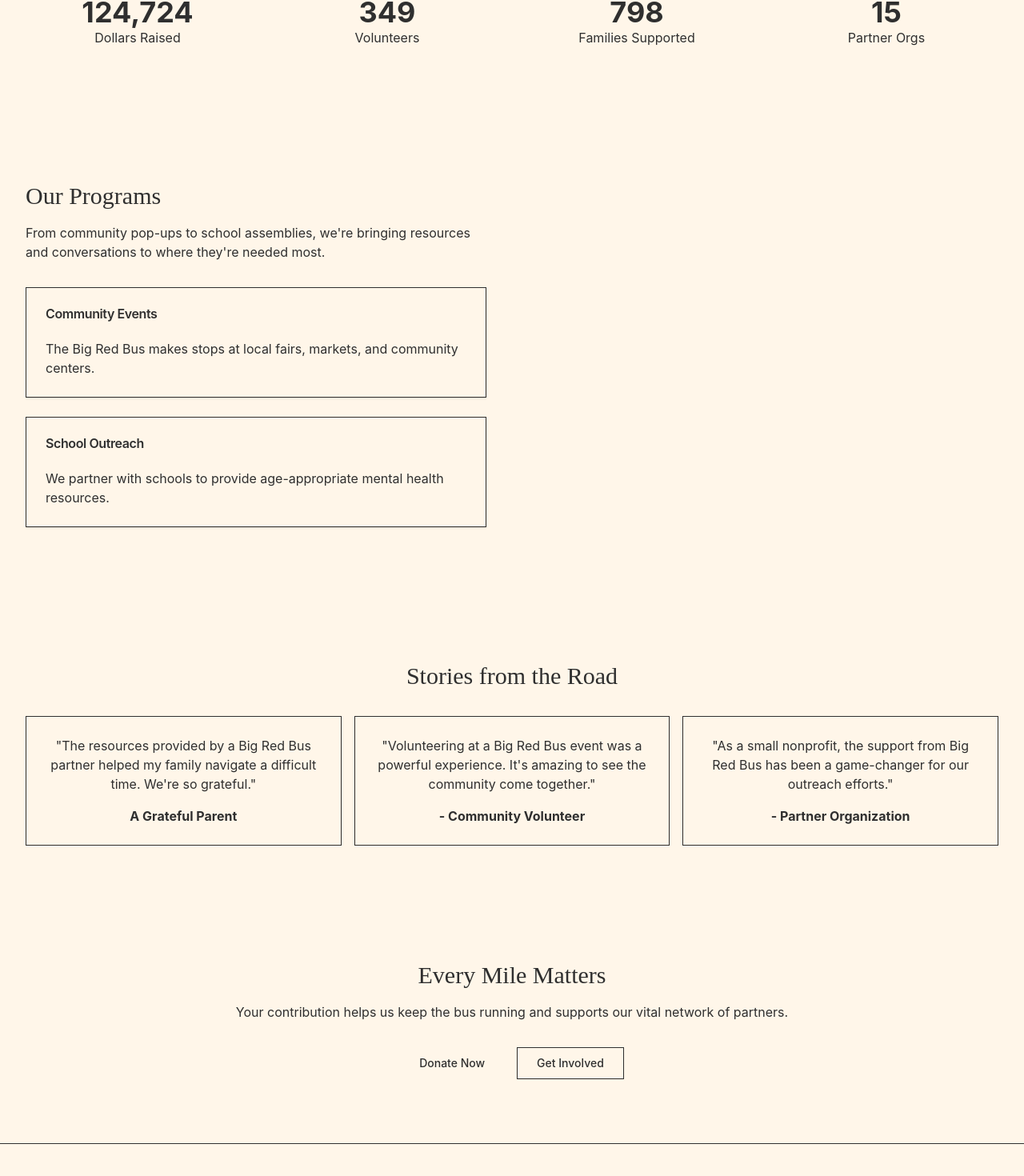
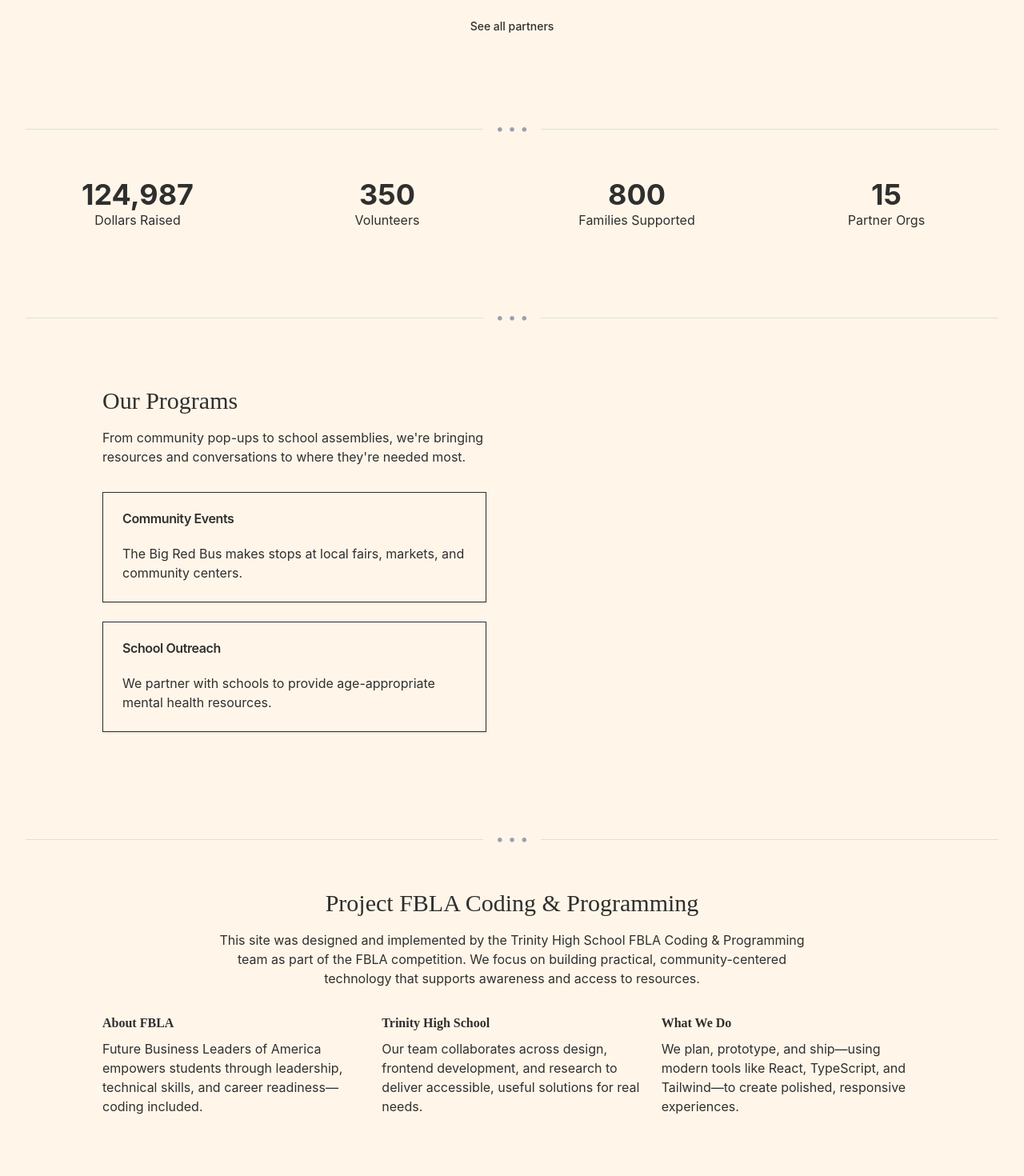
Before and after one commit to SeanSpon/FBLA-Coding-And-Programming, a React (Vite) app in the folder big-red-bus/: page / in a window 1280 px wide. Shown: the part 1226-2696 px from the top of the page at 80% size. Built offline with nearby package versions, Linux system fonts and the light colour scheme.

Commit message:
feat(ui): add SectionDivider page breaks; center programs layout; add FBLA/Trinity intro section on Home and Programs

```diff
--- /dev/null
+++ b/big-red-bus/src/components/SectionDivider.tsx
@@ -0,0 +1,11 @@
+export function SectionDivider({ className = "" }: { className?: string }) {
+  return (
+    <div className={`flex items-center my-12 ${className}`} aria-hidden="true">
+      <div className="flex-grow border-t border-gray-300/70 dark:border-gray-700/70" />
+      <span className="mx-4 text-gray-400 select-none text-lg">• • •</span>
+      <div className="flex-grow border-t border-gray-300/70 dark:border-gray-700/70" />
+    </div>
+  );
+}
+
+export default SectionDivider;
--- a/big-red-bus/src/pages/Home.tsx
+++ b/big-red-bus/src/pages/Home.tsx
@@ -13,6 +13,7 @@ import { partners } from "@/lib/data/partners";
 import { stories } from "@/lib/data/stories";
 import { Metric } from "@/components/Metric";
 import { Reveal } from "@/components/Reveal";
+import { SectionDivider } from "@/components/SectionDivider";
 
 export default function Home() {
   return (
@@ -39,6 +40,8 @@ export default function Home() {
           </div>
         </Reveal>
       </section>
+
+      <SectionDivider />
 
       {/* Mission Snapshot */}
       <Reveal>
@@ -76,6 +79,8 @@ export default function Home() {
         </section>
       </Reveal>
 
+  <SectionDivider />
+
       {/* Featured Partners */}
       <Reveal>
         <section className="text-center">
@@ -96,6 +101,8 @@ export default function Home() {
         </section>
       </Reveal>
 
+      <SectionDivider />
+
       {/* Impact Highlights */}
       <Reveal>
         <section>
@@ -108,10 +115,12 @@ export default function Home() {
         </section>
       </Reveal>
 
+      <SectionDivider />
+
       {/* Programs Preview */}
       <Reveal>
         <section>
-          <div className="grid md:grid-cols-2 gap-16 items-center">
+          <div className="grid md:grid-cols-2 gap-16 items-center max-w-5xl mx-auto">
             <div>
               <h2 className="text-3xl font-heading mb-4">Our Programs</h2>
               <p className="text-warm-gray mb-8">
@@ -139,6 +148,32 @@ export default function Home() {
             <div>
               {/* Placeholder for an illustration */}
               <div className="bg-sage rounded-lg aspect-square"></div>
+            </div>
+          </div>
+        </section>
+      </Reveal>
+
+      <SectionDivider />
+
+      {/* About FBLA/Trinity */}
+      <Reveal>
+        <section className="text-center">
+          <h2 className="text-3xl font-heading mb-4">Project FBLA Coding & Programming</h2>
+          <p className="text-warm-gray max-w-3xl mx-auto">
+            This site was designed and implemented by the Trinity High School FBLA Coding & Programming team as part of the FBLA competition. We focus on building practical, community-centered technology that supports awareness and access to resources.
+          </p>
+          <div className="mt-8 grid md:grid-cols-3 gap-6 text-left max-w-5xl mx-auto">
+            <div>
+              <h3 className="font-semibold mb-2">About FBLA</h3>
+              <p className="text-warm-gray">Future Business Leaders of America empowers students through leadership, technical skills, and career readiness—coding included.</p>
+            </div>
+            <div>
+              <h3 className="font-semibold mb-2">Trinity High School</h3>
+              <p className="text-warm-gray">Our team collaborates across design, frontend development, and research to deliver accessible, useful solutions for real needs.</p>
+            </div>
+            <div>
+              <h3 className="font-semibold mb-2">What We Do</h3>
+              <p className="text-warm-gray">We plan, prototype, and ship—using modern tools like React, TypeScript, and Tailwind—to create polished, responsive experiences.</p>
             </div>
           </div>
         </section>
--- a/big-red-bus/src/pages/Programs.tsx
+++ b/big-red-bus/src/pages/Programs.tsx
@@ -1,6 +1,7 @@
 import { Button } from "@/components/ui/button";
 import { Card, CardContent, CardHeader, CardTitle } from "@/components/ui/card";
 import { Reveal } from "@/components/Reveal";
+import { SectionDivider } from "@/components/SectionDivider";
 
 export default function Programs() {
   return (
@@ -14,9 +15,11 @@ export default function Programs() {
         </section>
       </Reveal>
 
+      <SectionDivider />
+
       {/* Community Events */}
       <Reveal>
-        <section className="grid md:grid-cols-2 gap-16 items-center">
+        <section className="grid md:grid-cols-2 gap-16 items-center max-w-5xl mx-auto">
           <div className="bg-blush rounded-lg aspect-square"></div>
           <div>
             <h2 className="text-3xl font-heading mb-4">Community Events</h2>
@@ -40,9 +43,11 @@ export default function Programs() {
         </section>
       </Reveal>
 
+      <SectionDivider />
+
       {/* School Outreach */}
       <Reveal>
-        <section className="grid md:grid-cols-2 gap-16 items-center">
+        <section className="grid md:grid-cols-2 gap-16 items-center max-w-5xl mx-auto">
           <div className="order-last md:order-first">
             <h2 className="text-3xl font-heading mb-4">School Outreach</h2>
             <p className="text-warm-gray mb-6">
@@ -66,9 +71,11 @@ export default function Programs() {
         </section>
       </Reveal>
 
+      <SectionDivider />
+
       {/* Resource Hub */}
       <Reveal>
-        <section className="grid md:grid-cols-2 gap-16 items-center">
+        <section className="grid md:grid-cols-2 gap-16 items-center max-w-5xl mx-auto">
           <div className="bg-sage rounded-lg aspect-square"></div>
           <div>
             <h2 className="text-3xl font-heading mb-4">Resource Hub</h2>
@@ -91,6 +98,17 @@ export default function Programs() {
           </div>
         </section>
       </Reveal>
+
+      <SectionDivider />
+
+      <Reveal>
+        <section className="text-center">
+          <h2 className="text-2xl font-heading mb-3">About Our Team</h2>
+          <p className="text-warm-gray max-w-3xl mx-auto">
+            Built by Trinity High School's FBLA Coding & Programming team, this programs portal showcases our commitment to community impact through technology.
+          </p>
+        </section>
+      </Reveal>
     </div>
   );
 }
```
